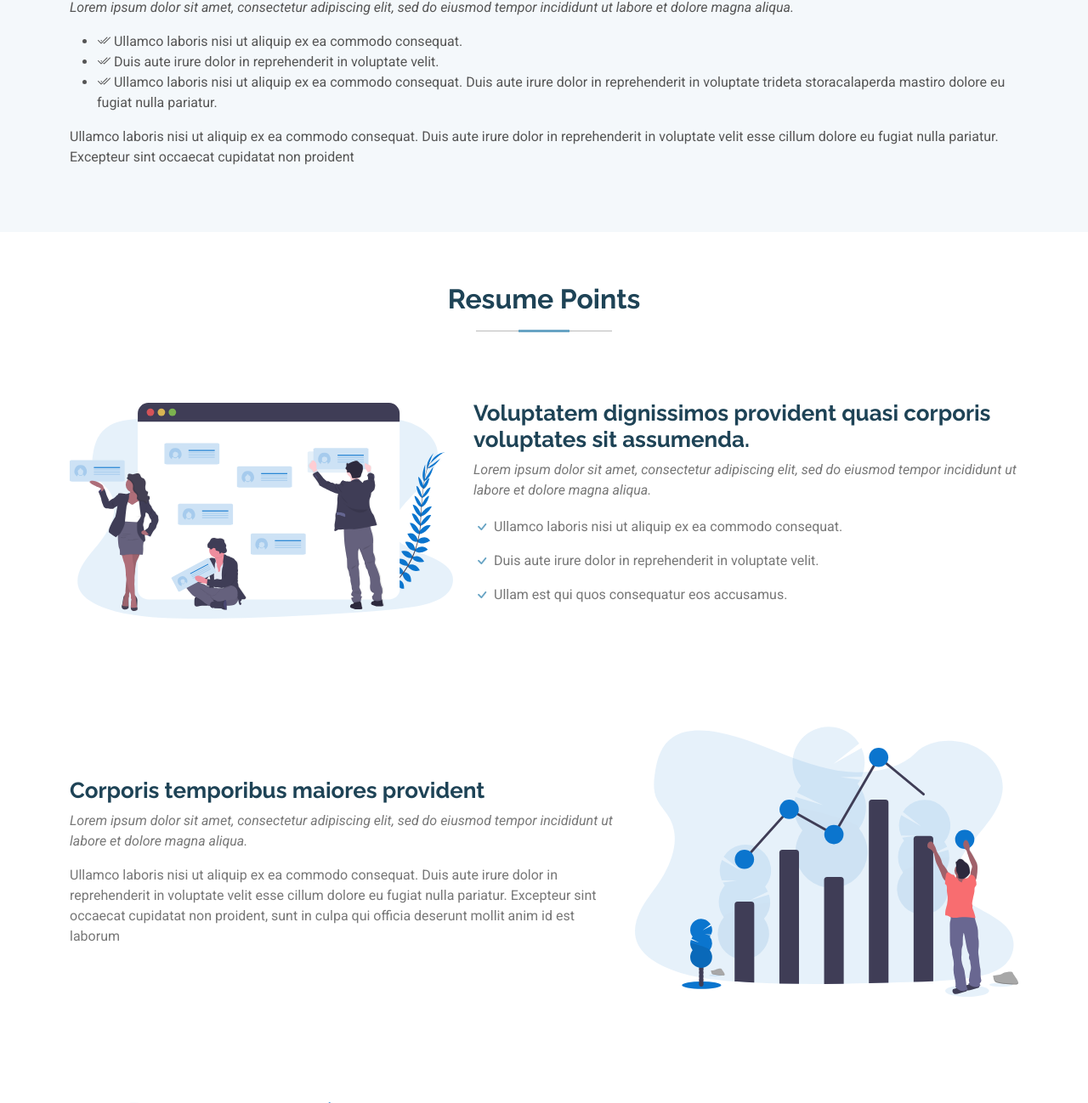
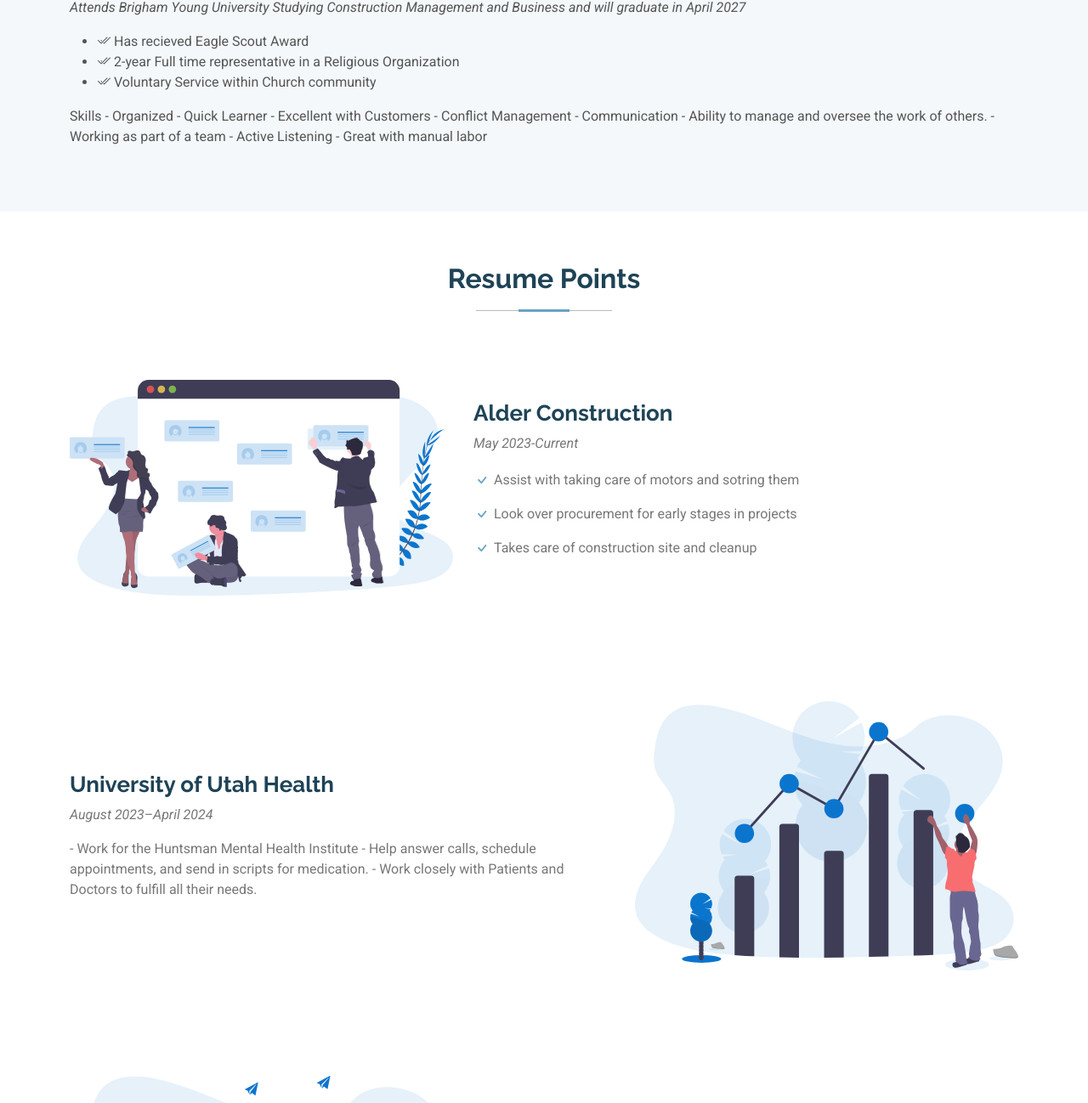
Before and after one commit to ryanwking23/is201, a plain HTML site: page index.html in a window 1280 px wide. Shown: the part 745-2043 px from the top of the page at 85% size. Drawn offline with Linux system fonts and the light colour scheme.

Commit message:
Update index.html

```diff
--- a/index.html
+++ b/index.html
@@ -89,19 +89,26 @@
 
         <div class="row gy-4">
           <div class="" data-aos="fade-up" data-aos-delay="200">
-            <h3>Voluptatem dignissimos provident quasi corporis voluptates sit assumenda.</h3>
+            <h3>Ryan King</h3>
             <p class="fst-italic">
-              Lorem ipsum dolor sit amet, consectetur adipiscing elit, sed do eiusmod tempor incididunt ut labore et dolore
-              magna aliqua.
+              Attends Brigham Young University Studying Construction Management and Business and will graduate in April 2027
             </p>
             <ul>
-              <li><i class="bi bi-check2-all"></i> <span>Ullamco laboris nisi ut aliquip ex ea commodo consequat.</span></li>
-              <li><i class="bi bi-check2-all"></i> <span>Duis aute irure dolor in reprehenderit in voluptate velit.</span></li>
-              <li><i class="bi bi-check2-all"></i> <span>Ullamco laboris nisi ut aliquip ex ea commodo consequat. Duis aute irure dolor in reprehenderit in voluptate trideta storacalaperda mastiro dolore eu fugiat nulla pariatur.</span></li>
+              <li><i class="bi bi-check2-all"></i> <span>Has recieved Eagle Scout Award</span></li>
+              <li><i class="bi bi-check2-all"></i> <span>2-year Full time representative in a Religious Organization</span></li>
+              <li><i class="bi bi-check2-all"></i> <span>Voluntary Service within Church community</span></li>
             </ul>
             <p>
-              Ullamco laboris nisi ut aliquip ex ea commodo consequat. Duis aute irure dolor in reprehenderit in voluptate
-              velit esse cillum dolore eu fugiat nulla pariatur. Excepteur sint occaecat cupidatat non proident
+                Skills
+                -	Organized
+                -	Quick Learner
+                -	Excellent with Customers
+                -	Conflict Management
+                -	Communication
+                -	Ability to manage and oversee the work of others.
+                -	Working as part of a team
+                -	Active Listening
+                -	Great with manual labor
             </p>
           </div>
         </div>
@@ -125,15 +132,14 @@
             <img src="assets/img/features-1.svg" class="img-fluid" alt="">
           </div>
           <div class="col-md-7" data-aos="fade-up" data-aos-delay="100">
-            <h3>Voluptatem dignissimos provident quasi corporis voluptates sit assumenda.</h3>
+            <h3>Alder Construction</h3>
             <p class="fst-italic">
-              Lorem ipsum dolor sit amet, consectetur adipiscing elit, sed do eiusmod tempor incididunt ut labore et dolore
-              magna aliqua.
+                May 2023-Current
             </p>
             <ul>
-              <li><i class="bi bi-check"></i><span> Ullamco laboris nisi ut aliquip ex ea commodo consequat.</span></li>
-              <li><i class="bi bi-check"></i> <span>Duis aute irure dolor in reprehenderit in voluptate velit.</span></li>
-              <li><i class="bi bi-check"></i> <span>Ullam est qui quos consequatur eos accusamus.</span></li>
+              <li><i class="bi bi-check"></i><span>Assist with taking care of motors and sotring them</span></li>
+              <li><i class="bi bi-check"></i> <span>Look over procurement for early stages in projects</span></li>
+              <li><i class="bi bi-check"></i> <span>Takes care of construction site and cleanup</span></li>
             </ul>
           </div>
         </div><!-- Features Item -->
@@ -143,15 +149,14 @@
             <img src="assets/img/features-2.svg" class="img-fluid" alt="">
           </div>
           <div class="col-md-7 order-2 order-md-1" data-aos="fade-up" data-aos-delay="200">
-            <h3>Corporis temporibus maiores provident</h3>
+            <h3>University of Utah Health</h3>
             <p class="fst-italic">
-              Lorem ipsum dolor sit amet, consectetur adipiscing elit, sed do eiusmod tempor incididunt ut labore et dolore
-              magna aliqua.
+            August 2023–April 2024
             </p>
             <p>
-              Ullamco laboris nisi ut aliquip ex ea commodo consequat. Duis aute irure dolor in reprehenderit in voluptate
-              velit esse cillum dolore eu fugiat nulla pariatur. Excepteur sint occaecat cupidatat non proident, sunt in
-              culpa qui officia deserunt mollit anim id est laborum
+                -	Work for the Huntsman Mental Health Institute
+                -	Help answer calls, schedule appointments, and send in scripts for medication.
+                -	Work closely with Patients and Doctors to fulfill all their needs.
             </p>
           </div>
         </div><!-- Features Item -->
@@ -161,12 +166,12 @@
             <img src="assets/img/features-3.svg" class="img-fluid" alt="">
           </div>
           <div class="col-md-7" data-aos="fade-up">
-            <h3>Sunt consequatur ad ut est nulla consectetur reiciendis animi voluptas</h3>
-            <p>Cupiditate placeat cupiditate placeat est ipsam culpa. Delectus quia minima quod. Sunt saepe odit aut quia voluptatem hic voluptas dolor doloremque.</p>
+            <h3>Halo Fire</h3>
+            <p>April 2023-June 2023</p>
             <ul>
-              <li><i class="bi bi-check"></i> <span>Ullamco laboris nisi ut aliquip ex ea commodo consequat.</span></li>
-              <li><i class="bi bi-check"></i><span> Duis aute irure dolor in reprehenderit in voluptate velit.</span></li>
-              <li><i class="bi bi-check"></i> <span>Facilis ut et voluptatem aperiam. Autem soluta ad fugiat</span>.</li>
+              <li><i class="bi bi-check"></i> <span>Retrieved supplies to accomplish tasks and helped cut, carry, and install water pipes.</span></li>
+              <li><i class="bi bi-check"></i><span>Flexible with hours to adjust to the demands of the stores that were worked on with workdays or nights.</span></li>
+              <li><i class="bi bi-check"></i> <span>Drove company truck to different destinations around the country.</span>.</li>
             </ul>
           </div>
         </div><!-- Features Item -->
@@ -176,15 +181,17 @@
             <img src="assets/img/features-4.svg" class="img-fluid" alt="">
           </div>
           <div class="col-md-7 order-2 order-md-1" data-aos="fade-up">
-            <h3>Quas et necessitatibus eaque impedit ipsum animi consequatur incidunt in</h3>
+            <h3>FedEx</h3>
             <p class="fst-italic">
-              Lorem ipsum dolor sit amet, consectetur adipiscing elit, sed do eiusmod tempor incididunt ut labore et dolore
-              magna aliqua.
+                June 2020-December 2020
             </p>
             <p>
-              Ullamco laboris nisi ut aliquip ex ea commodo consequat. Duis aute irure dolor in reprehenderit in voluptate
-              velit esse cillum dolore eu fugiat nulla pariatur. Excepteur sint occaecat cupidatat non proident, sunt in
-              culpa qui officia deserunt mollit anim id est laborum
+                -	Worked in a warehouse at the airport where I had to sort, deliver packages to destinations on site, and set and clean up the facility.
+                -	Worked with a team to sort thousands of packages a night.
+                -	Made sure the work area was organized and convenient for co-workers.
+                -	Work in a timely manner so flights could leave on time.
+                -	Quick problem solving when mistakes were made throughout the night.
+                -	Worked nights and averaged sixty hours of work in a week.
             </p>
           </div>
         </div><!-- Features Item -->
```
